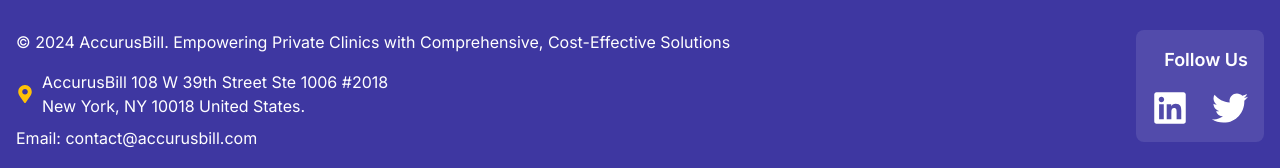
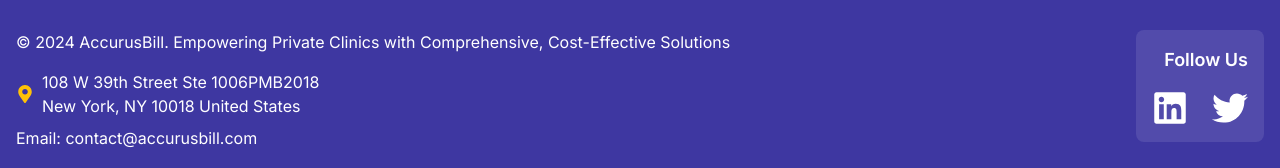
Before and after one commit to vvs1999/medicalOriginal, a Next.js app: page /contact in a window 1280 px wide. Shown: the part 1696-1864 px from the top of the page. Built offline with nearby package versions, Linux system fonts and the light colour scheme.

Commit message:
page.tsx

```diff
--- a/app/contact/page.tsx
+++ b/app/contact/page.tsx
@@ -409,8 +409,8 @@
               <div className="mt-4 space-y-2 text-center md:text-left">
                 <p className="text-base flex items-center justify-center md:justify-start">
                   <FaMapMarkerAlt className="mr-2 text-[#FFC107] text-lg" />
-                  AccurusBill 108 W 39th Street Ste 1006 #2018 <br />
-                  New York, NY 10018 United States.
+                  108 W 39th Street Ste 1006PMB2018<br />
+                  New York, NY 10018 United States
                 </p>
                 <p className="text-base">Email: contact@accurusbill.com</p>
               </div>
```
